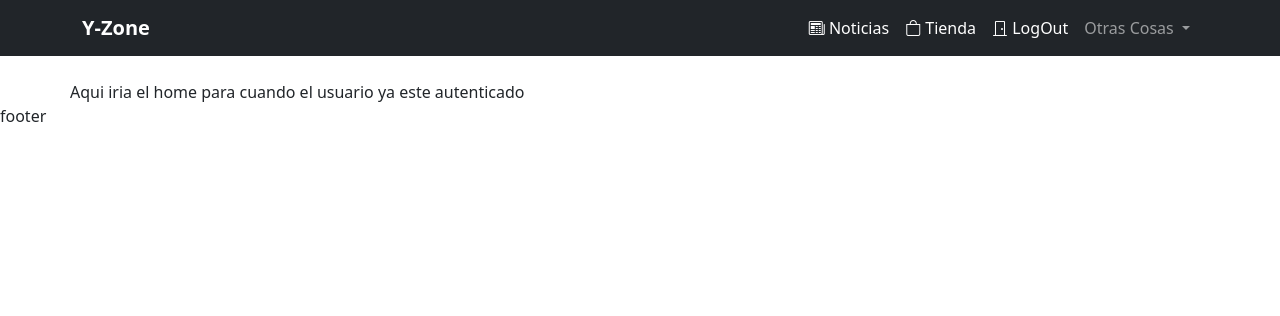
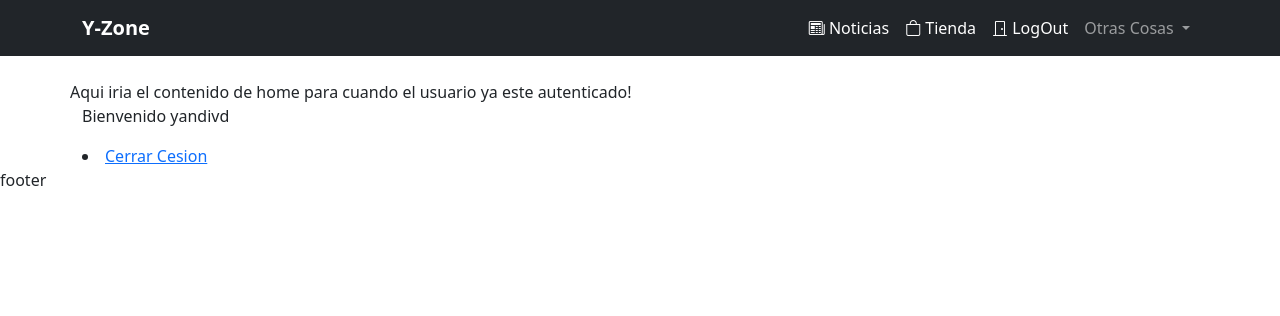
Before and after one commit to yandivd/Y-Zone, a Django app: page / in a window 1280 px wide. Shown: the top 316 px of the page. Run offline with Django 3.2, Linux system fonts and the light colour scheme; a user stored in the database is signed in; some libraries are stand-ins or nearby versions.

Commit message:
arreglando la condicional del home

```diff
--- a/main/templates/home.html
+++ b/main/templates/home.html
@@ -10,9 +10,12 @@
 
 
 
-        Aqui iria el home para cuando el usuario ya este autenticado
+        Aqui iria el contenido de home para cuando el usuario ya este autenticado!
         <!-- Aqui iria el home para cuando el usuario ya este autenticado -->
-
+        <p>Bienvenido {{user.username}}</p>
+        <li>
+            <a href="{% url 'logout' %}">Cerrar Cesion</a>
+        </li>
 
 
 
--- a/main/templates/registration/login.html
+++ b/main/templates/registration/login.html
@@ -67,13 +67,13 @@
             <div class="card p-4 shadow-lg" style="width: 18rem;" id="resividor-l">
                 <h2>Inicio de sesion:</h2>
                 <!--? formulario de registro -->
-                <form method="post" action="{% url 'login' %}" class="form">
+                <form method="post" action="{% url 'home' %}" class="form">
                     {% csrf_token %}
                     <div class="form-group form-card text-center">
                         <input type="text" name="user" class="form-control mx-auto my-1" placeholder="Usuario" aria-describedby="helpId" required>
                         <input type="password" name="pass" class="form-control mx-auto my-1" placeholder="Contraseña" aria-describedby="helpId" required>
-                        <input type="submit" value="Inicio Sesion" class="btn form-control mx-auto my-1 btn-success mt-1 btn-block fw-bold">
-                        <input type="hidden" name="next" value="{{ next }}" />
+                        <input type="submit" value="Iniciar Sesion" class="btn form-control mx-auto my-1 btn-success mt-1 btn-block fw-bold">
+                        <!---<input type="hidden" name="next" value="{{ next }}" />--->
                     </div>
                 </form>
                 <a role="button" href="{% url 'home' %}" name="" id="" class="btn btn-outline text-success fw-bold btn-block">Cancelar</a>
```
Also changed, not shown: main/templates/layout.html (+16 -0 lines).
